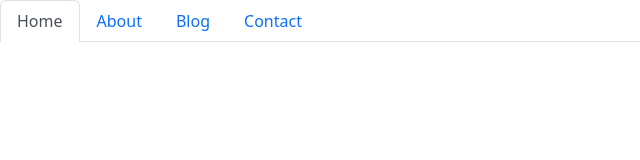
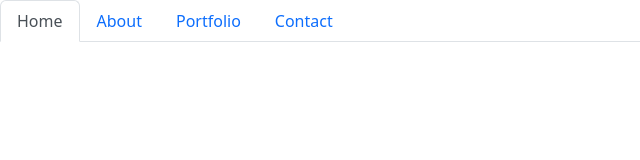
Before and after one commit to lelisiario/BeachsideWebDevPortfolio, a React (Vite) app: page / in a window 1280 px wide. Shown: the top 160 px of the page, without its empty margins (0-640 px from the left). Built offline with nearby package versions, Linux system fonts and the light colour scheme; the HTML template or start-up script is replaced by a standard one.

Commit message:
Finished changing and debugging the file structure

```diff
--- a/src/components/NavTabs.jsx
+++ b/src/components/NavTabs.jsx
@@ -28,11 +28,11 @@ function NavTabs() {
       </li>
       <li className="nav-item">
         <Link
-          to="/Blog"
-          // Check to see if the currentPage is `Blog`, and if so we use the active link class from bootstrap. Otherwise, we set it to a normal nav-link
-          className={currentPage === '/Blog' ? 'nav-link active' : 'nav-link'}
+          to="/Portfolio"
+          // Check to see if the currentPage is `Portfolio`, and if so we use the active link class from bootstrap. Otherwise, we set it to a normal nav-link
+          className={currentPage === '/Portfolio' ? 'nav-link active' : 'nav-link'}
         >
-          Blog
+          Portfolio
         </Link>
       </li>
       <li className="nav-item">
--- a/src/pages/Portfolio.jsx
+++ b/src/pages/Portfolio.jsx
@@ -1,7 +1,7 @@
-export default function Blog() {
+export default function Portfolio() {
   return (
     <div>
-      <h1>Blog Page</h1>
+      <h1>Portfolio Page</h1>
       <p>
         Donec a volutpat quam. Curabitur nec varius justo, sed rutrum ligula.
         Curabitur pellentesque turpis sit amet eros iaculis, a mollis arcu
```
Also changed, not shown: src/pages/Resume.jsx (+12 -0 lines).
